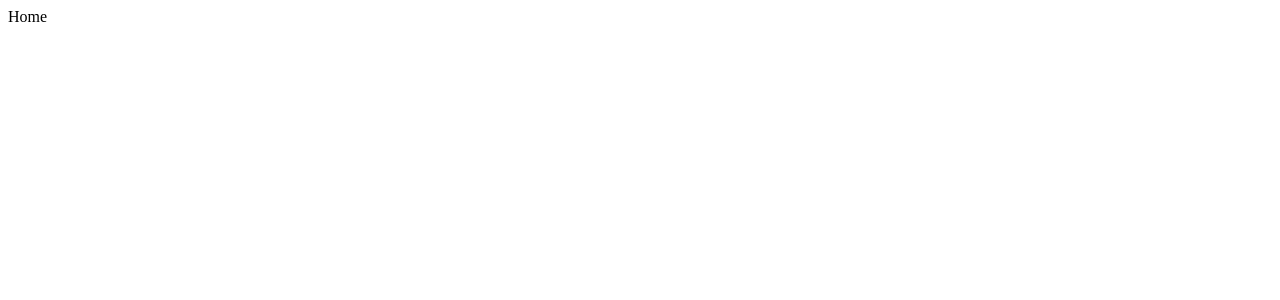
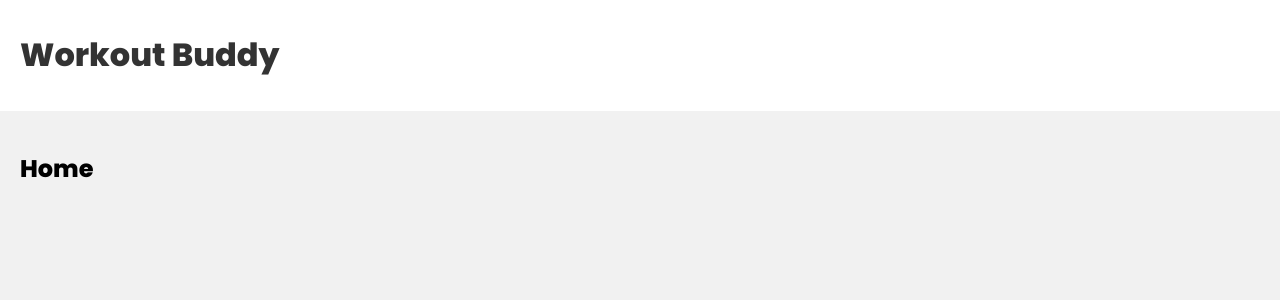
Before and after one commit to Gayan65/workoutapp, a React (Create React App) app in the folder frontend/: page / in a window 1280 px wide. Shown: the top 300 px of the page. Built offline with nearby package versions, Linux system fonts and the light colour scheme; the HTML template or start-up script is replaced by a standard one.

Commit message:
Navbar component add

```diff
--- a/frontend/src/App.js
+++ b/frontend/src/App.js
@@ -1,10 +1,12 @@
 import { BrowserRouter, Routes, Route } from "react-router-dom";
 import Home from "./pages/Home";
+import Navbar from "./components/Navbar";
 
 function App() {
     return (
         <div className="App">
             <BrowserRouter>
+                <Navbar />
                 <div className="pages">
                     <Routes>
                         <Route path="/" element={<Home />} />
--- /dev/null
+++ b/frontend/src/components/Navbar.js
@@ -0,0 +1,15 @@
+import { Link } from "react-router-dom";
+
+const Navbar = () => {
+    return (
+        <header>
+            <div className="container">
+                <Link to={"/"}>
+                    <h1>Workout Buddy</h1>
+                </Link>
+            </div>
+        </header>
+    );
+};
+
+export default Navbar;
--- a/frontend/src/index.css
+++ b/frontend/src/index.css
@@ -0,0 +1,33 @@
+/* google font */
+@import url("https://fonts.googleapis.com/css2?family=Poppins:wght@300;400;500;600;800&family=VT323&display=swap");
+
+/* layout */
+:root {
+    --primary: #1aac83;
+    --error: #e7195a;
+}
+body {
+    background: #f1f1f1;
+    margin: 0;
+    font-family: "Poppins";
+}
+header {
+    background: #fff;
+}
+header .container {
+    max-width: 1400px;
+    margin: 0 auto;
+    padding: 10px 20px;
+    display: flex;
+    align-items: center;
+    justify-content: space-between;
+}
+header a {
+    color: #333;
+    text-decoration: none;
+}
+.pages {
+    max-width: 1400px;
+    padding: 20px;
+    margin: 0 auto;
+}
--- a/frontend/src/pages/Home.js
+++ b/frontend/src/pages/Home.js
@@ -1,5 +1,9 @@
 const Home = () => {
-    return <div>Home</div>;
+    return (
+        <div className="home">
+            <h2>Home</h2>
+        </div>
+    );
 };
 
 export default Home;
```
